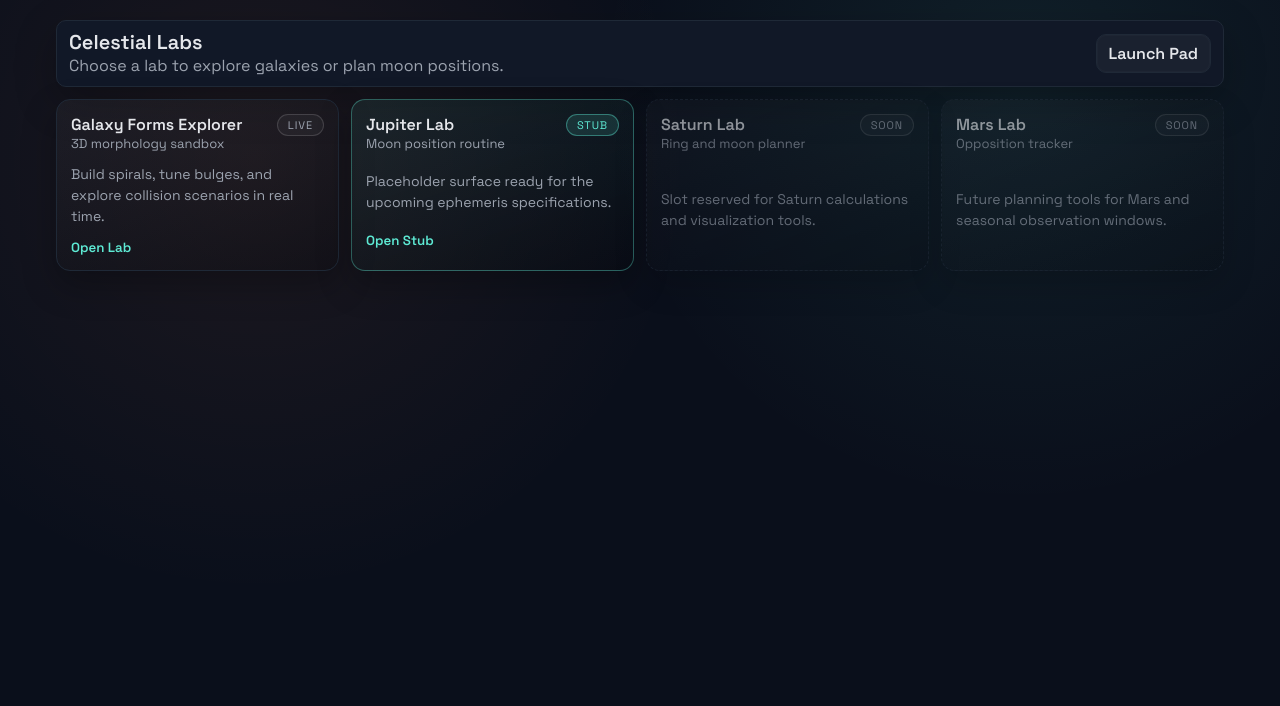
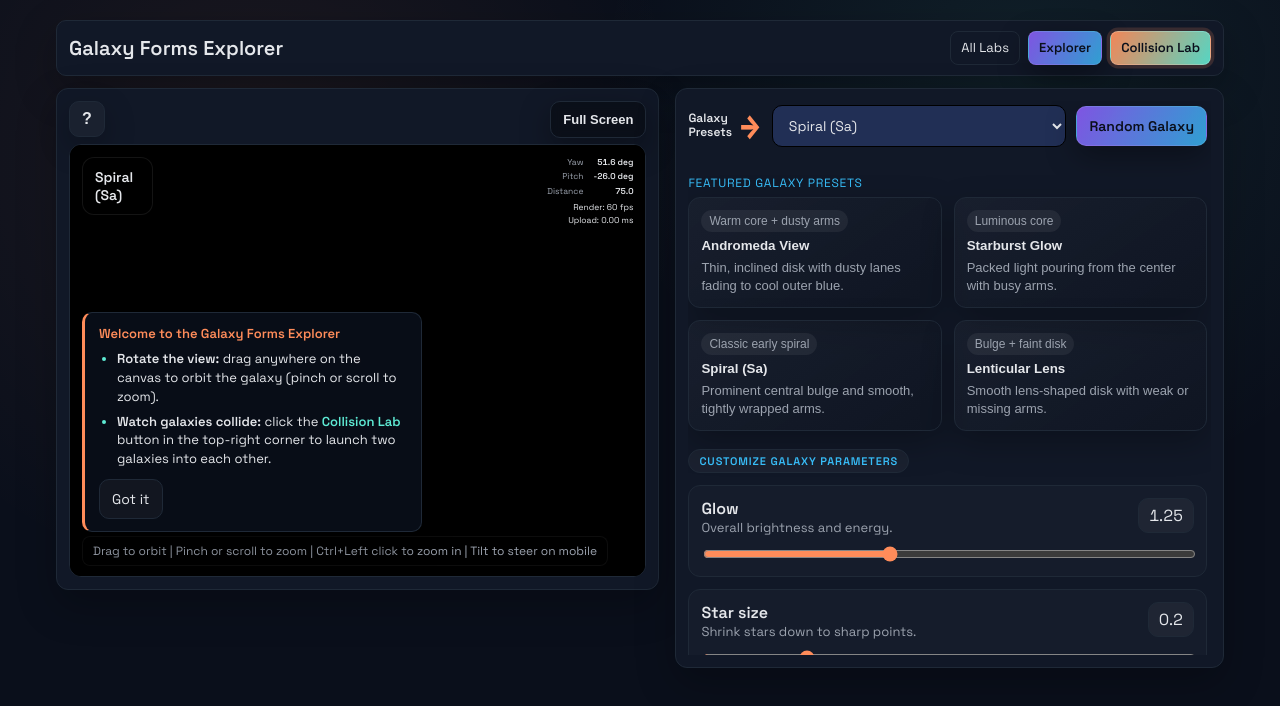
Before and after one commit to jamesmiller2404/galaxy-viewer-web, a React (Vite) app: page / in a window 1280 px wide. Shown: the top 706 px of the page. Built offline with nearby package versions, Linux system fonts and the light colour scheme.

Commit message:
changed app start behavior and made ui controls more obvious

```diff
--- a/src/App.tsx
+++ b/src/App.tsx
@@ -20,7 +20,7 @@ const nebulaThemeVars: Record<string, string> = {
 type AppView = "home" | "galaxy" | "jupiter";
 
 export default function App() {
-  const [view, setView] = useState<AppView>("home");
+  const [view, setView] = useState<AppView>("galaxy");
 
   useEffect(() => {
     if (typeof document === "undefined") return;
--- a/src/GalaxyApp.tsx
+++ b/src/GalaxyApp.tsx
@@ -16,9 +16,10 @@ type TiltReference = {
   baseForward: vec3;
 };
 
-const DEFAULT_PRESET_NAME = "Andromeda (M31)";
+const DEFAULT_PRESET_NAME = "Spiral (Sa)";
 const TILT_RESPONSE_GAIN = 1.5;
 const DEFAULT_ZOOM_DISTANCE = 75;
+const INITIAL_PITCH_DEG = -26;
 const BLACK_HOLE_COLOR: [number, number, number] = [1, 0.55, 0.35];
 
 type FeaturedPresetCard = {
@@ -71,7 +72,9 @@ export default function GalaxyApp({ onExit }: GalaxyAppProps) {
   const rendererRef = useRef<GalaxyRenderer | null>(null);
   const workerRef = useRef<Worker | null>(null);
   const currentRequestId = useRef(0);
-  const [params, setParams] = useState<GalaxyParameters>({ ...defaultParameters });
+  const [params, setParams] = useState<GalaxyParameters>(
+    () => findPreset(DEFAULT_PRESET_NAME) ?? { ...defaultParameters }
+  );
   const [presetName, setPresetName] = useState<string>(DEFAULT_PRESET_NAME);
   const [, setStatus] = useState("Ready");
   const [generating, setGenerating] = useState(false);
@@ -82,6 +85,7 @@ export default function GalaxyApp({ onExit }: GalaxyAppProps) {
   const [tiltEnabled, setTiltEnabled] = useState(false);
   const [tiltStatus, setTiltStatus] = useState<string | null>(null);
   const [helpOpen, setHelpOpen] = useState(false);
+  const [introHintOpen, setIntroHintOpen] = useState(true);
   const tiltOrigin = useRef<TiltReference | null>(null);
   const [controlMode, setControlMode] = useState<"explore" | "advanced">("explore");
   const [viewMode, setViewMode] = useState<"single" | "collision">("single");
@@ -145,7 +149,7 @@ export default function GalaxyApp({ onExit }: GalaxyAppProps) {
       renderer.init();
       renderer.resize();
       const { yaw } = renderer.getAngles();
-      renderer.setAngles(yaw, degToRad(-10));
+      renderer.setAngles(yaw, degToRad(INITIAL_PITCH_DEG));
       setRendererReady(true);
       syncCameraReadout();
     } catch (error) {
@@ -652,6 +656,29 @@ export default function GalaxyApp({ onExit }: GalaxyAppProps) {
               <div className="view-actions">
                 <button className="fullscreen-btn is-active" onClick={toggleFullscreenMode} type="button">
                   Exit full view
+                </button>
+              </div>
+            )}
+            {!fullscreenMode && introHintOpen && (
+              <div className="intro-hint" role="status">
+                <div className="intro-hint-title">Welcome to the Galaxy Forms Explorer</div>
+                <ul className="intro-hint-list">
+                  <li>
+                    <strong>Rotate the view:</strong> drag anywhere on the canvas to orbit the galaxy
+                    (pinch or scroll to zoom).
+                  </li>
+                  <li>
+                    <strong>Watch galaxies collide:</strong> click the{" "}
+                    <span className="intro-hint-accent">Collision Lab</span> button in the top-right
+                    corner to launch two galaxies into each other.
+                  </li>
+                </ul>
+                <button
+                  className="btn secondary intro-hint-dismiss"
+                  type="button"
+                  onClick={() => setIntroHintOpen(false)}
+                >
+                  Got it
                 </button>
               </div>
             )}
--- a/src/styles.css
+++ b/src/styles.css
@@ -831,6 +831,51 @@ h1 {
   border-radius: 8px;
   font-size: 12px;
   border: 1px solid rgba(255, 255, 255, 0.05);
+}
+
+.intro-hint {
+  position: absolute;
+  left: 12px;
+  bottom: 44px;
+  max-width: 340px;
+  padding: 12px 14px;
+  background: rgba(10, 15, 27, 0.88);
+  color: var(--text);
+  border: 1px solid var(--panel-border);
+  border-left: 3px solid var(--accent);
+  border-radius: 10px;
+  font-size: 13px;
+  box-shadow: 0 10px 30px rgba(0, 0, 0, 0.4);
+  z-index: 5;
+}
+
+.intro-hint-title {
+  font-weight: 700;
+  font-size: 13px;
+  margin-bottom: 8px;
+  color: var(--accent);
+}
+
+.intro-hint-list {
+  margin: 0 0 10px;
+  padding-left: 18px;
+  display: grid;
+  gap: 6px;
+  line-height: 1.45;
+}
+
+.intro-hint-list li::marker {
+  color: var(--accent-2);
+}
+
+.intro-hint-accent {
+  color: var(--accent-2);
+  font-weight: 600;
+}
+
+.intro-hint-dismiss {
+  padding: 4px 12px;
+  font-size: 12px;
 }
 
 .tilt-chip {
```
